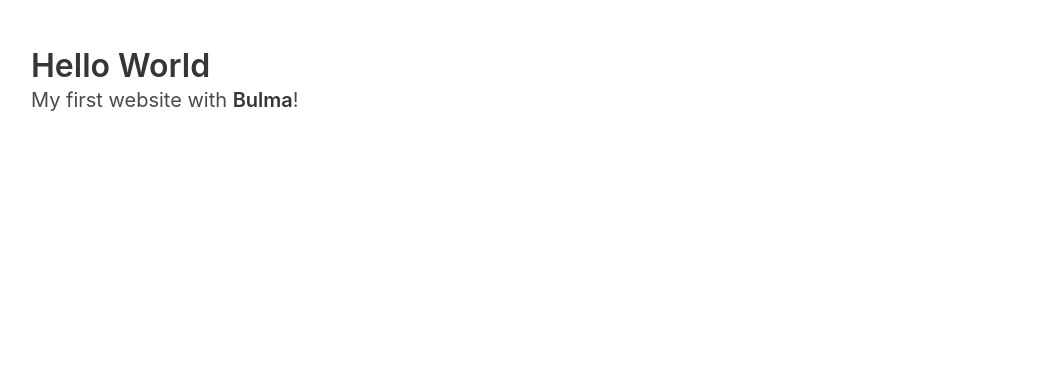
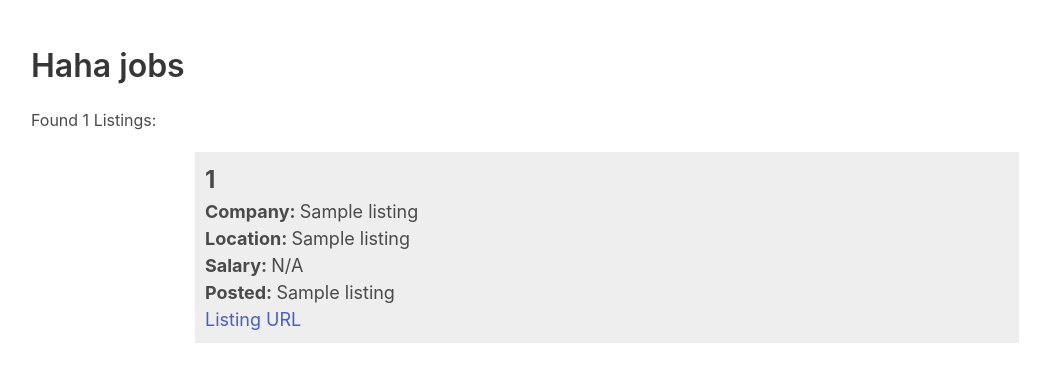
Before and after one commit to yadonoya/Tokyo-Job-Scraper, a Flask app: template templates/index.html in a window 1280 px wide. Shown: the top 382 px of the page, without its empty margins (33-1083 px from the left). Run offline with Flask 2, Linux system fonts and the light colour scheme; the template is opened without the code that fills it: most values are stand-ins (such as "Sample title", 1, 10 or a date in 2020).

Commit message:
feat: create card for each listing scraped. render each card to page

```diff
--- a/app.py
+++ b/app.py
@@ -37,7 +37,7 @@
         job_listing_post_date = None
         for posting_date in job_card.find('span', 'date'):
             if not job_card.get('date'):
-                job_listing_post_date = "Posted: " + posting_date.text
+                job_listing_post_date = posting_date.text
 
         #Error handling for whether or not a salary is posted in the job listing.
         try:
@@ -69,11 +69,12 @@
                 except AttributeError:
                     break
 
+        return records
         # with open('results.csv', 'w', newline='', encoding='utf-8') as found_jobs:
         #     writer = csv.writer(found_jobs)
         #     writer.writerow(['Job Title', 'Company', 'Location', 'Salary', 'Posting Date', 'Extract Date', 'Summary', 'Job Url']) #This order has to match our record tuple listed above
         #     writer.writerows(records)
 
-    # main_function('Full-Stack Developer')
+    scraped_listings = main_function('Full-Stack Developer')
 
-    return render_template('index.html')
+    return render_template('index.html', scraped_listings=scraped_listings)
--- a/templates/index.html
+++ b/templates/index.html
@@ -10,11 +10,27 @@
   <section class="section">
     <div class="container">
       <h1 class="title">
-        Hello World
+        Haha jobs
       </h1>
-      <p class="subtitle">
-        My first website with <strong>Bulma</strong>!
-      </p>
+      {% block content %}
+      <h1>{% block title %} Found {{ scraped_listings|count }} Listings: {% endblock %}</h1>
+      <div style="width: 75%; margin: auto">
+          {% for listing in scraped_listings %}
+          <div style="padding: 10px; background-color: #EEE; margin: 20px">
+              <p style="font-size: 24px"><b>{{ listing[0] }}</b></p>
+              <p style="font-size: 18px"><b>Company: </b>{{ listing[1] }}</p>
+              <p style="font-size: 18px"><b>Location: </b>{{ listing[2] }}</p>
+                {% if listing[3]|length > 2 %}
+                  <p style="font-size: 18px"><b>Salary: </b>{{ listing[3] }}</p>
+                {% else %}
+                  <p style="font-size: 18px"><b>Salary: </b>N/A</p>
+                {% endif %}
+              <p style="font-size: 18px"><b>Posted: </b>{{ listing[4] }}</p>
+              <a style="font-size: 18px" href="{{ listing[7] }}">Listing URL</a>
+          </div>
+          {% endfor %}
+      </div>
+      {% endblock %}
     </div>
   </section>
   </body>
```
